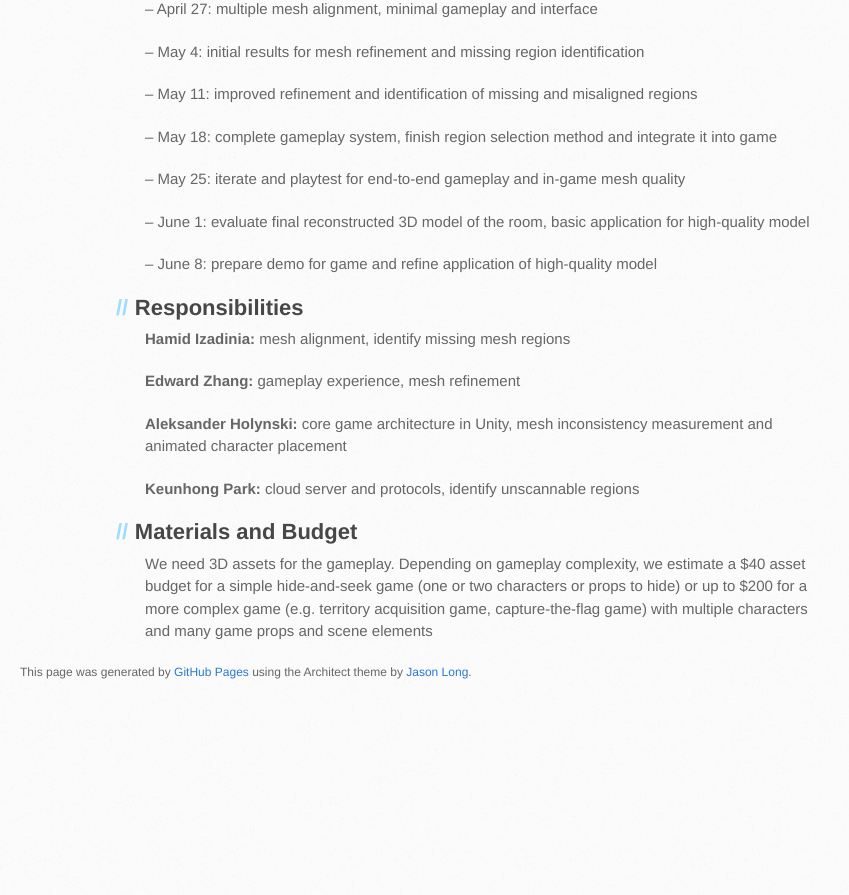
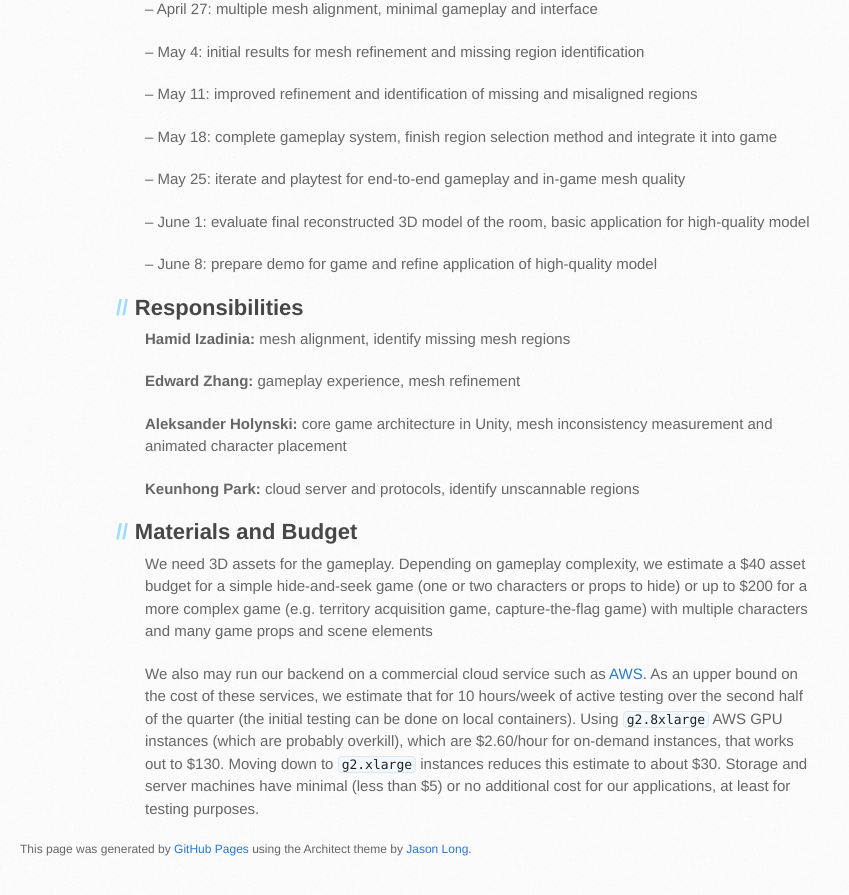
Before and after one commit to holoscanner/holoscanner.github.io, a Jekyll site: the page built from prd.md, in a window 1280 px wide and 900 px high, scrolled down 1220 px. Shown: the top 895 px of the window, without its empty margins (0-849 px from the left). Built offline with Jekyll 4.4.1, drawn with Linux system fonts in a browser that asks for light colours; before the commit the page ends 1943 px from its top, so only the background shows below that.

Commit message:
Add cloud to budget

```diff
--- a/prd.md
+++ b/prd.md
@@ -75,3 +75,8 @@ _Holoscanner is a system that creates a 3D scan of an indoor scene by processing
 
 We need 3D assets for the gameplay. Depending on gameplay complexity, we estimate a $40 asset budget for a simple hide-and-seek game (one or two characters or props to hide) or
 up to $200 for a more complex game (e.g. territory acquisition game, capture-the-flag game) with multiple characters and many game props and scene elements
+
+We also may run our backend on a commercial cloud service such as [AWS](https://aws.amazon.com). As an upper bound on the cost of these services,
+we estimate that for 10 hours/week of active testing over the second half of the quarter (the initial testing can be done on local containers).
+Using `g2.8xlarge` AWS GPU instances (which are probably overkill), which are $2.60/hour for on-demand instances, that works out to $130. Moving down to `g2.xlarge` instances reduces this estimate to about $30.
+Storage and server machines have minimal (less than $5) or no additional cost for our applications, at least for testing purposes.
```
